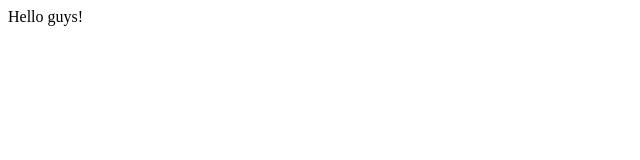
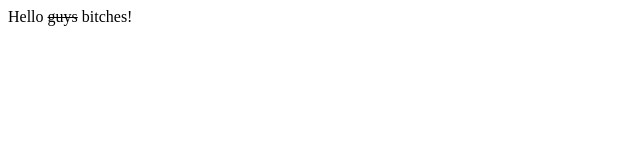
Before and after one commit to trostinsky/cursor-git-example-2, a plain HTML site: page index.html in a window 1280 px wide. Shown: the full height of the page, 0-640 px from the left. Drawn offline with Linux system fonts and the light colour scheme.

Commit message:
Update index.html

```diff
--- a/index.html
+++ b/index.html
@@ -7,6 +7,6 @@
     <title>Git example</title>
 </head>
 <body>
-    Hello guys!
+    Hello <s>guys</s> bitches!
 </body>
 </html>
```
